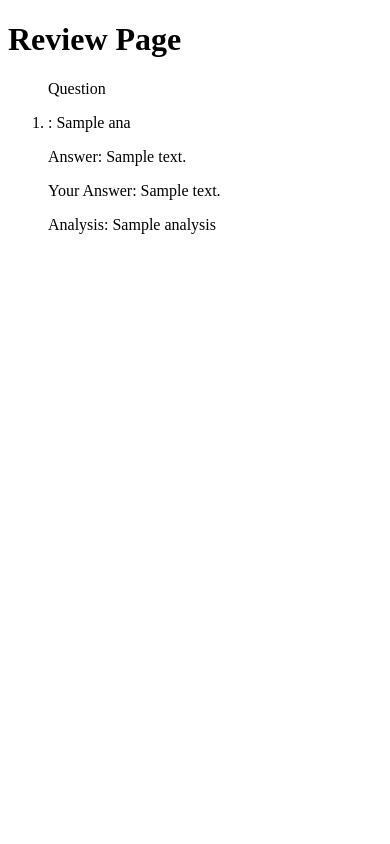
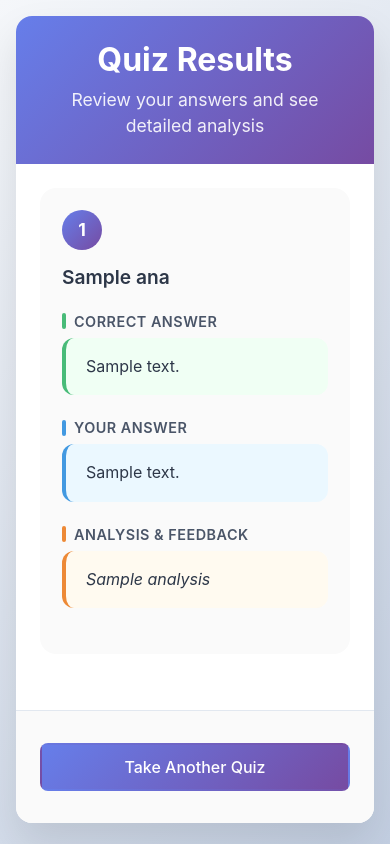
Before and after one commit to daiyankatali-art/thequa, a Flask app: template templates/result.html in a window 390 px wide. Run offline with Flask 3, Linux system fonts and the light colour scheme; the template is opened without the code that fills it: most values are stand-ins (such as "Sample title", 1, 10 or a date in 2020).

Commit message:
I have the styling working

```diff
--- a/static/style.css
+++ b/static/style.css
@@ -0,0 +1,419 @@
+/* Universal Styles */
+* {
+    margin: 0;
+    padding: 0;
+    box-sizing: border-box;
+}
+
+body {
+    font-family: -apple-system, BlinkMacSystemFont, 'Segoe UI', Roboto, Oxygen, Ubuntu, Cantarell, sans-serif;
+    background: linear-gradient(135deg, #f5f7fa 0%, #c3cfe2 100%);
+    min-height: 100vh;
+    padding: 20px;
+}
+
+/* Container Styles */
+.container {
+    max-width: 800px;
+    margin: 0 auto;
+    background: white;
+    border-radius: 16px;
+    box-shadow: 0 20px 40px rgba(0, 0, 0, 0.1);
+    overflow: hidden;
+}
+
+.container.small {
+    max-width: 480px;
+    display: flex;
+    align-items: center;
+    justify-content: center;
+    min-height: calc(100vh - 40px);
+}
+
+.container.large {
+    max-width: 900px;
+}
+
+/* Header Styles */
+.header {
+    background: linear-gradient(135deg, #667eea 0%, #764ba2 100%);
+    color: white;
+    padding: 32px;
+    text-align: center;
+}
+
+h1 {
+    font-size: 2.2rem;
+    font-weight: 700;
+    margin-bottom: 8px;
+    color: #2d3748;
+}
+
+.header h1 {
+    color: white;
+}
+
+.subtitle {
+    font-size: 1.1rem;
+    opacity: 0.9;
+    color: #718096;
+    text-align: center;
+    margin-bottom: 40px;
+    line-height: 1.5;
+}
+
+.header .subtitle {
+    color: white;
+    margin-bottom: 0;
+}
+
+/* Content Styles */
+.content {
+    padding: 40px;
+}
+
+.content.centered {
+    padding: 48px;
+}
+
+/* Form Styles */
+.form-group {
+    margin-bottom: 24px;
+}
+
+label {
+    display: block;
+    color: #4a5568;
+    font-weight: 500;
+    margin-bottom: 8px;
+    font-size: 0.9rem;
+    text-transform: uppercase;
+    letter-spacing: 0.5px;
+}
+
+input {
+    width: 100%;
+    padding: 16px 20px;
+    border: 2px solid #e2e8f0;
+    border-radius: 12px;
+    font-size: 1rem;
+    transition: all 0.3s ease;
+    background: #fafafa;
+}
+
+input:focus {
+    outline: none;
+    border-color: #667eea;
+    background: white;
+    transform: translateY(-1px);
+    box-shadow: 0 4px 12px rgba(102, 126, 234, 0.15);
+}
+
+input::placeholder {
+    color: #a0aec0;
+}
+
+textarea {
+    width: 100%;
+    min-height: 120px;
+    padding: 16px 20px;
+    border: 2px solid #e2e8f0;
+    border-radius: 12px;
+    font-size: 1rem;
+    font-family: inherit;
+    resize: vertical;
+    transition: all 0.3s ease;
+    background: white;
+}
+
+textarea:focus {
+    outline: none;
+    border-color: #667eea;
+    box-shadow: 0 4px 12px rgba(102, 126, 234, 0.15);
+}
+
+textarea::placeholder {
+    color: #a0aec0;
+}
+
+/* Button Styles */
+button {
+    background: linear-gradient(135deg, #667eea 0%, #764ba2 100%);
+    color: white;
+    border: none;
+    padding: 18px 48px;
+    border-radius: 12px;
+    font-size: 1.1rem;
+    font-weight: 600;
+    cursor: pointer;
+    transition: all 0.3s ease;
+    text-transform: uppercase;
+    letter-spacing: 0.5px;
+}
+
+button:hover:not(:disabled) {
+    transform: translateY(-2px);
+    box-shadow: 0 8px 25px rgba(102, 126, 234, 0.3);
+}
+
+button:active {
+    transform: translateY(0);
+}
+
+button:disabled {
+    opacity: 0.6;
+    cursor: not-allowed;
+}
+
+button.full-width {
+    width: 100%;
+}
+
+/* Question Styles */
+.question-item {
+    background: #fafafa;
+    border-radius: 12px;
+    padding: 24px;
+    margin-bottom: 24px;
+    border: 2px solid transparent;
+    transition: all 0.3s ease;
+}
+
+.question-item:hover {
+    border-color: #e2e8f0;
+    transform: translateY(-2px);
+    box-shadow: 0 8px 25px rgba(0, 0, 0, 0.08);
+}
+
+.question-card {
+    background: #fafafa;
+    border-radius: 16px;
+    padding: 32px;
+    margin-bottom: 32px;
+    border: 2px solid transparent;
+    transition: all 0.3s ease;
+}
+
+.question-card:hover {
+    border-color: #e2e8f0;
+    transform: translateY(-2px);
+    box-shadow: 0 12px 30px rgba(0, 0, 0, 0.08);
+}
+
+.question-header {
+    display: flex;
+    align-items: center;
+    margin-bottom: 20px;
+}
+
+.question-number {
+    background: linear-gradient(135deg, #667eea 0%, #764ba2 100%);
+    color: white;
+    width: 32px;
+    height: 32px;
+    border-radius: 50%;
+    text-align: center;
+    line-height: 32px;
+    font-weight: 600;
+    font-size: 0.9rem;
+    margin-bottom: 12px;
+    display: inline-block;
+}
+
+.question-card .question-number {
+    width: 40px;
+    height: 40px;
+    line-height: 40px;
+    font-size: 1.1rem;
+    margin-right: 16px;
+    margin-bottom: 0;
+    display: flex;
+    align-items: center;
+    justify-content: center;
+    font-weight: 700;
+}
+
+.question-text {
+    color: #2d3748;
+    font-size: 1.1rem;
+    font-weight: 500;
+    margin-bottom: 16px;
+    line-height: 1.6;
+}
+
+.question-card .question-text {
+    font-size: 1.2rem;
+    font-weight: 600;
+    flex: 1;
+    margin-bottom: 0;
+}
+
+/* Answer Section Styles */
+.answer-section {
+    margin-bottom: 24px;
+}
+
+.section-title {
+    color: #4a5568;
+    font-weight: 600;
+    font-size: 0.9rem;
+    text-transform: uppercase;
+    letter-spacing: 0.5px;
+    margin-bottom: 8px;
+    display: flex;
+    align-items: center;
+}
+
+.section-title::before {
+    content: '';
+    width: 4px;
+    height: 16px;
+    border-radius: 2px;
+    margin-right: 8px;
+}
+
+.correct-answer .section-title::before {
+    background: #48bb78;
+}
+
+.user-answer .section-title::before {
+    background: #4299e1;
+}
+
+.analysis .section-title::before {
+    background: #ed8936;
+}
+
+.answer-text {
+    color: #2d3748;
+    font-size: 1rem;
+    line-height: 1.6;
+    padding: 16px 20px;
+    background: white;
+    border-radius: 12px;
+    border-left: 4px solid transparent;
+}
+
+.correct-answer .answer-text {
+    border-left-color: #48bb78;
+    background: #f0fff4;
+}
+
+.user-answer .answer-text {
+    border-left-color: #4299e1;
+    background: #ebf8ff;
+}
+
+.analysis .answer-text {
+    border-left-color: #ed8936;
+    background: #fffaf0;
+    font-style: italic;
+}
+
+/* Action Buttons */
+.actions,
+.submit-section {
+    background: #fafafa;
+    padding: 32px 40px;
+    text-align: center;
+    border-top: 1px solid #e2e8f0;
+}
+
+.btn {
+    display: inline-block;
+    padding: 12px 24px;
+    border-radius: 8px;
+    text-decoration: none;
+    font-weight: 500;
+    transition: all 0.3s ease;
+    margin: 0 8px;
+    border: 2px solid transparent;
+}
+
+.btn-primary {
+    background: linear-gradient(135deg, #667eea 0%, #764ba2 100%);
+    color: white;
+}
+
+.btn-primary:hover {
+    transform: translateY(-2px);
+    box-shadow: 0 8px 25px rgba(102, 126, 234, 0.3);
+}
+
+.btn-secondary {
+    background: white;
+    color: #4a5568;
+    border-color: #e2e8f0;
+}
+
+.btn-secondary:hover {
+    border-color: #cbd5e0;
+    transform: translateY(-1px);
+    box-shadow: 0 4px 12px rgba(0, 0, 0, 0.1);
+}
+
+/* Mobile Responsive */
+@media (max-width: 768px) {
+    body {
+        padding: 16px;
+    }
+
+    .container {
+        margin: 0;
+    }
+
+    .container.small {
+        min-height: calc(100vh - 32px);
+    }
+
+    .header,
+    .content,
+    .content.centered,
+    .actions,
+    .submit-section {
+        padding: 24px;
+    }
+
+    h1 {
+        font-size: 1.8rem;
+    }
+
+    .header h1 {
+        font-size: 1.8rem;
+    }
+
+    .question-item,
+    .question-card {
+        padding: 20px;
+    }
+
+    .question-header {
+        flex-direction: column;
+        align-items: flex-start;
+        text-align: left;
+    }
+
+    .question-card .question-number {
+        margin-bottom: 12px;
+        margin-right: 0;
+    }
+
+    .btn {
+        display: block;
+        margin: 8px 0;
+    }
+}
+
+@media (max-width: 600px) {
+    .content.centered {
+        padding: 32px 24px;
+    }
+
+    h1 {
+        font-size: 2rem;
+    }
+
+    .header h1 {
+        font-size: 2rem;
+    }
+}
--- a/templates/result.html
+++ b/templates/result.html
@@ -2,24 +2,46 @@
 <html lang="en">
 <head>
     <meta charset="UTF-8">
-    <title>Questions</title>
+    <meta name="viewport" content="width=device-width, initial-scale=1.0">
+    <title>Quiz Results</title>
+    <link rel="stylesheet" href="{{ url_for('static', filename='style.css') }}">
 </head>
 <body>
-    <h1>Review Page</h1>
+    <div class="container large">
+        <div class="header">
+            <h1>Quiz Results</h1>
+            <p class="subtitle">Review your answers and see detailed analysis</p>
+        </div>
 
-    <form method="GET" action=" / ">
-        <ol>
-       {% for a in ana %}
-            <p> Question<li>: {{a.question }} </li></p>
-            <p> Answer: {{a.answer }} </p>
-            <p> Your Answer: {{a.user_answer }} </p>
-            <p>  Analysis: {{a.analysis }} </p>
+        <div class="content">
+            {% for a in ana %}
+            <div class="question-card">
+                <div class="question-header">
+                    <div class="question-number">{{ loop.index }}</div>
+                    <div class="question-text">{{ a.question }}</div>
+                </div>
 
-        <br>
-        {% endfor %}
-        </ol>
+                <div class="answer-section correct-answer">
+                    <div class="section-title">Correct Answer</div>
+                    <div class="answer-text">{{ a.answer }}</div>
+                </div>
 
+                <div class="answer-section user-answer">
+                    <div class="section-title">Your Answer</div>
+                    <div class="answer-text">{{ a.user_answer }}</div>
+                </div>
 
-    </form>
+                <div class="answer-section analysis">
+                    <div class="section-title">Analysis & Feedback</div>
+                    <div class="answer-text">{{ a.analysis }}</div>
+                </div>
+            </div>
+            {% endfor %}
+        </div>
+
+        <div class="actions">
+            <a href="/" class="btn btn-primary">Take Another Quiz</a>
+        </div>
+    </div>
 </body>
 </html>
```
Also changed, not shown: templates/index.html (+27 -9 lines), templates/question.html (+58 -14 lines).
